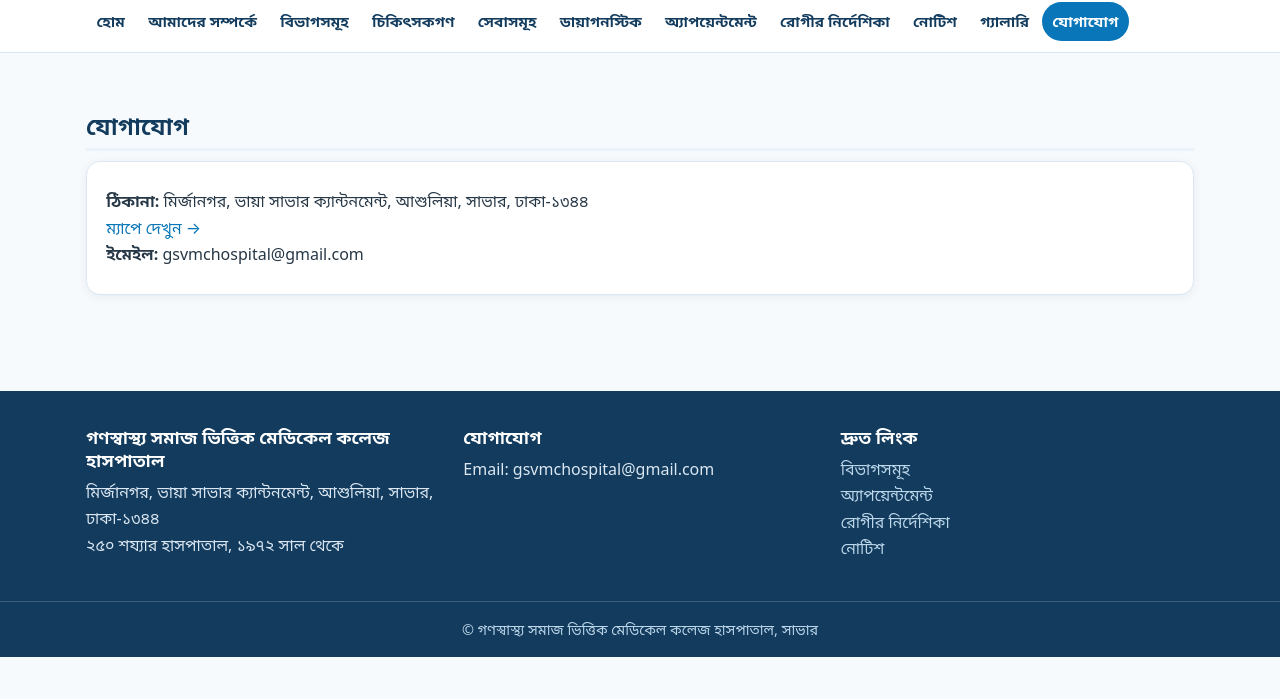
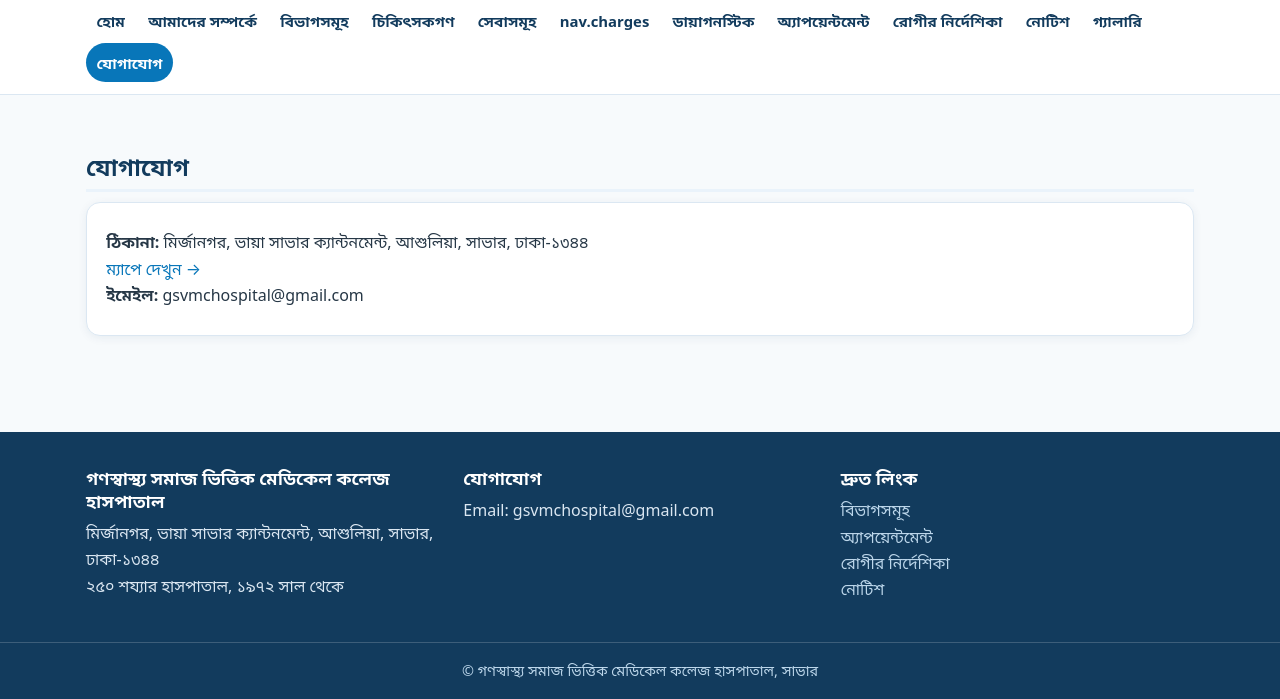
Before and after one commit to gsvmch/gsvmch-website, a plain HTML site: page pages/contact.html in a window 1280 px wide. Shown: the part 123-822 px from the top of the page. Before the commit the page ends 800 px from the top, so only its background shows below. Drawn offline with Linux system fonts and the light colour scheme.

Commit message:
Add charges nav link

```diff
--- a/pages/contact.html
+++ b/pages/contact.html
@@ -17,7 +17,7 @@
 </div></div>
 <header class="site"><div class="header-inner">
 <a class="brand" href="../index.html"><img src="../assets/logo.jpg" alt="Gonoshasthaya Samaj Vittik Medical College logo"><span class="wordmark"><b data-i18n="brand.name">গণস্বাস্থ্য সমাজ ভিত্তিক মেডিকেল কলেজ হাসপাতাল</b><small data-i18n="brand.sub">জিএসভিএমসিএইচ — সাভার, ঢাকা</small><small class="tagline" data-i18n="brand.tag">সহানুভূতির সঙ্গে মানসম্মত স্বাস্থ্যসেবা</small></span></a>
-<button class="nav-toggle" type="button" aria-label="মেনু" aria-expanded="false" aria-controls="mainNav">☰</button><nav class="main" id="mainNav"><a href="../index.html" data-i18n="nav.home">হোম</a><a href="about.html" data-i18n="nav.about">আমাদের সম্পর্কে</a><a href="departments.html" data-i18n="nav.departments">বিভাগসমূহ</a><a href="doctors.html" data-i18n="nav.doctors">চিকিৎসকগণ</a><a href="services.html" data-i18n="nav.services">সেবাসমূহ</a><a href="diagnostics.html" data-i18n="nav.diagnostics">ডায়াগনস্টিক</a><a href="appointments.html" data-i18n="nav.appointments">অ্যাপয়েন্টমেন্ট</a><a href="patient-guide.html" data-i18n="nav.guide">রোগীর নির্দেশিকা</a><a href="notices.html" data-i18n="nav.notice">নোটিশ</a><a href="gallery.html" data-i18n="nav.gallery">গ্যালারি</a><a href="contact.html" class="active" data-i18n="nav.contact">যোগাযোগ</a></nav>
+<button class="nav-toggle" type="button" aria-label="মেনু" aria-expanded="false" aria-controls="mainNav">☰</button><nav class="main" id="mainNav"><a href="../index.html" data-i18n="nav.home">হোম</a><a href="about.html" data-i18n="nav.about">আমাদের সম্পর্কে</a><a href="departments.html" data-i18n="nav.departments">বিভাগসমূহ</a><a href="doctors.html" data-i18n="nav.doctors">চিকিৎসকগণ</a><a href="services.html" data-i18n="nav.services">সেবাসমূহ</a><a href="charges.html" data-i18n="nav.charges">সেবা মূল্য</a><a href="diagnostics.html" data-i18n="nav.diagnostics">ডায়াগনস্টিক</a><a href="appointments.html" data-i18n="nav.appointments">অ্যাপয়েন্টমেন্ট</a><a href="patient-guide.html" data-i18n="nav.guide">রোগীর নির্দেশিকা</a><a href="notices.html" data-i18n="nav.notice">নোটিশ</a><a href="gallery.html" data-i18n="nav.gallery">গ্যালারি</a><a href="contact.html" class="active" data-i18n="nav.contact">যোগাযোগ</a></nav>
 </div></header>
 <main>
 
```
